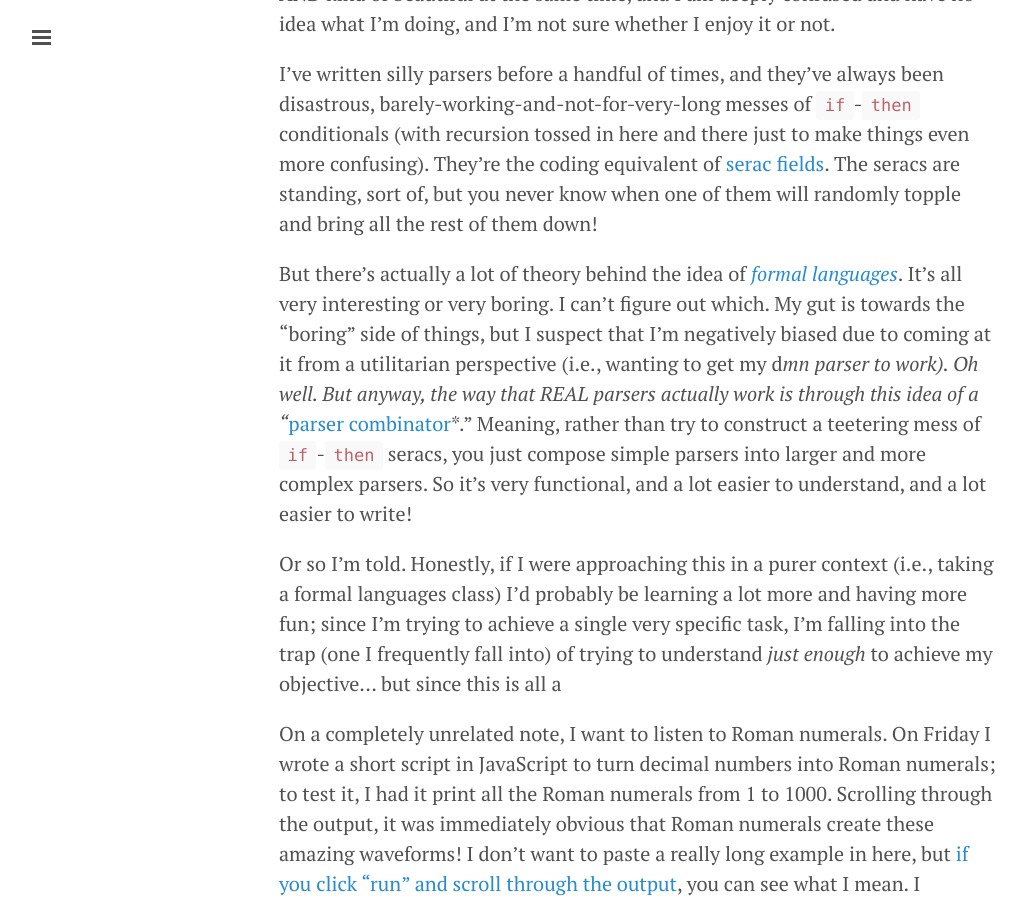
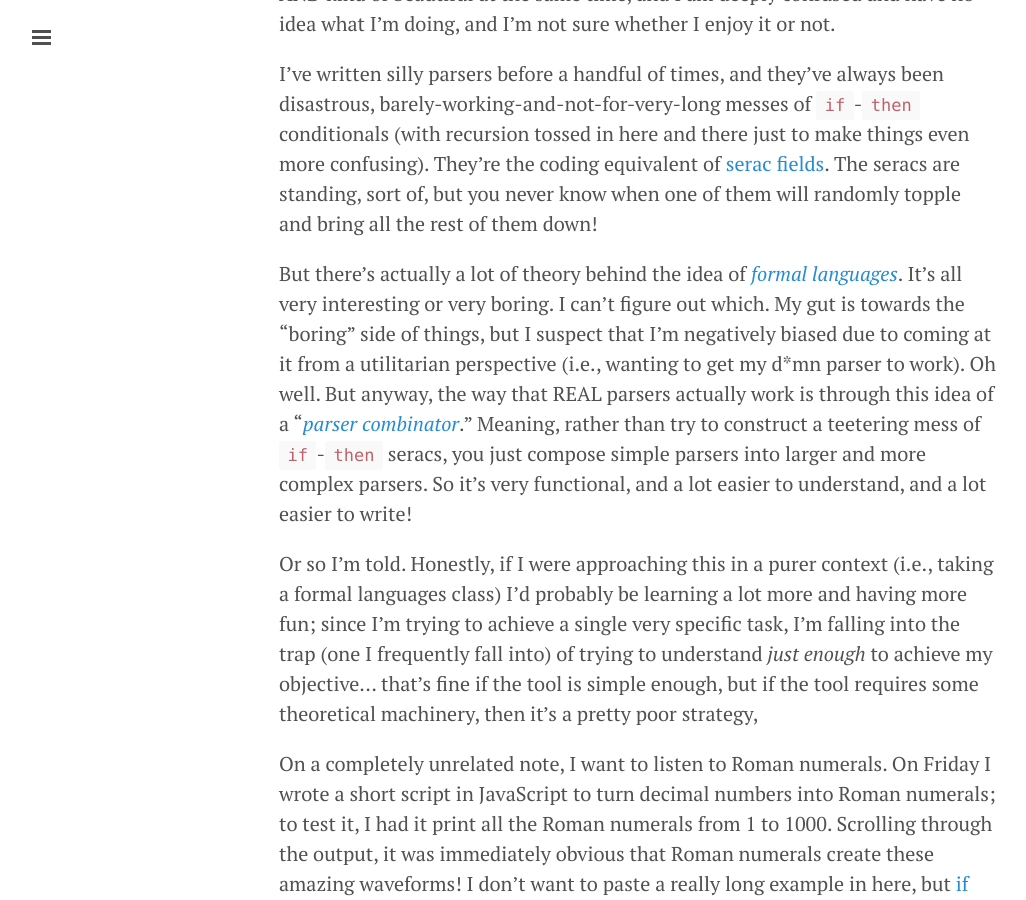
Before and after one commit to amalex5/amalex5.github.io, a Jekyll site: the page built from _posts/2016-03-14-recurse-center-day-11-1.markdown, in a window 1280 px wide and 900 px high, scrolled down 433 px. Shown: the whole window, without its empty margins (1-1027 px from the left). Built offline with Jekyll 4.4.1, drawn with Linux system fonts in a browser that asks for light colours.

Commit message:
Post update: Recurse Center, Day 11.1

```diff
--- a/_posts/2016-03-14-recurse-center-day-11-1.markdown
+++ b/_posts/2016-03-14-recurse-center-day-11-1.markdown
@@ -7,10 +7,9 @@ Well! Having felt almost vaguely comfortable in Haskell for all of a week, I've
 
 I've written silly parsers before a handful of times, and they've always been disastrous, barely-working-and-not-for-very-long messes of `if`-`then` conditionals (with recursion tossed in here and there just to make things even more confusing). They're the coding equivalent of [serac fields](https://en.wikipedia.org/wiki/Serac). The seracs are standing, sort of, but you never know when one of them will randomly topple and bring all the rest of them down!
 
-But there's actually a lot of theory behind the idea of *[formal languages](https://en.wikipedia.org/wiki/Formal_language)*. It's all very interesting or very boring. I can't figure out which. My gut is towards the "boring" side of things, but I suspect that I'm negatively biased due to coming at it from a utilitarian perspective (i.e., wanting to get my d*mn parser to work). Oh well. But anyway, the way that REAL parsers actually work is through this idea of a "*[parser combinator](https://en.wikipedia.org/wiki/Parser_combinator)*." Meaning, rather than try to construct a teetering mess of `if`-`then` seracs, you just compose simple parsers into larger and more complex parsers. So it's very functional, and a lot easier to understand, and a lot easier to write!
+But there's actually a lot of theory behind the idea of *[formal languages](https://en.wikipedia.org/wiki/Formal_language)*. It's all very interesting or very boring. I can't figure out which. My gut is towards the "boring" side of things, but I suspect that I'm negatively biased due to coming at it from a utilitarian perspective (i.e., wanting to get my d\*mn parser to work). Oh well. But anyway, the way that REAL parsers actually work is through this idea of a "*[parser combinator](https://en.wikipedia.org/wiki/Parser_combinator)*." Meaning, rather than try to construct a teetering mess of `if`-`then` seracs, you just compose simple parsers into larger and more complex parsers. So it's very functional, and a lot easier to understand, and a lot easier to write!
 
-Or so I'm told. Honestly, if I were approaching this in a purer context (i.e., taking a formal languages class) I'd probably be learning a lot more and having more fun; since I'm trying to achieve a single very specific task, I'm falling into the trap (one I frequently fall into) of trying to understand *just enough* to achieve my objective... but since this is all a
-
+Or so I'm told. Honestly, if I were approaching this in a purer context (i.e., taking a formal languages class) I'd probably be learning a lot more and having more fun; since I'm trying to achieve a single very specific task, I'm falling into the trap (one I frequently fall into) of trying to understand *just enough* to achieve my objective... that's fine if the tool is simple enough, but if the tool requires some theoretical machinery, then it's a pretty poor strategy,
 
 On a completely unrelated note, I want to listen to Roman numerals. On Friday I wrote a short script in JavaScript to turn decimal numbers into Roman numerals; to test it, I had it print all the Roman numerals from 1 to 1000. Scrolling through the output, it was immediately obvious that Roman numerals create these amazing waveforms! I don't want to paste a really long example in here, but [if you click "run" and scroll through the output](https://repl.it/BvYt/2), you can see what I mean. I probably wouldn't have noticed had it not been in a monospaced font.
 
```
